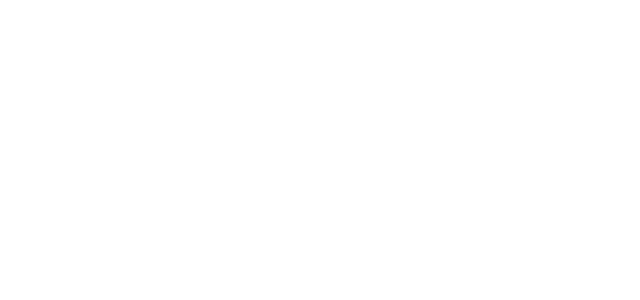
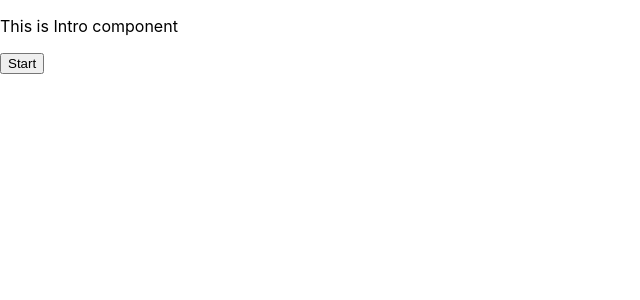
Before and after one commit to VivianBao/react-quizzical, a React (Create React App) app: page / in a window 1280 px wide. Shown: the top 300 px of the page, without its empty margins (0-640 px from the left). Built offline with nearby package versions, Linux system fonts and the light colour scheme.

Commit message:
Created start button in Intro component

```diff
--- a/src/App.js
+++ b/src/App.js
@@ -1,8 +1,19 @@
-import './App.scss';
+import './App.scss'
+import React from "react"
+import Intro from "./components/Intro"
+import Quiz from "./components/Quiz"
+import Answer from "./components/Answer"
 
 export default function App() {
+  const [start, setStart] = React.useState(false)
+
+  function handleClickStart(){
+    return setStart(prevStart => !prevStart)
+  }
+
   return (
-    <div>
-    </div>
+    start === false ?
+    <Intro handleClickStart={handleClickStart}/> :
+    <Quiz />
   )
 }
--- a/src/components/Answer.js
+++ b/src/components/Answer.js
@@ -3,6 +3,7 @@
 export default function Answer() {
   return (
     <>
+      <p>This is Answer component</p>
     </>
   )
 }
--- a/src/components/Intro.js
+++ b/src/components/Intro.js
@@ -1,8 +1,10 @@
 import React from "react"
 
-export default function Intro() {
+export default function Intro(props) {
   return(
     <>
+      <p>This is Intro component</p>
+      <button onClick={props.handleClickStart}>Start</button>
     </>
   )
 }
--- a/src/components/Quiz.js
+++ b/src/components/Quiz.js
@@ -3,6 +3,7 @@
 export default function Quiz() {
   return (
     <>
+      <p>This is Quiz component</p>
     </>
   )
 }
```
